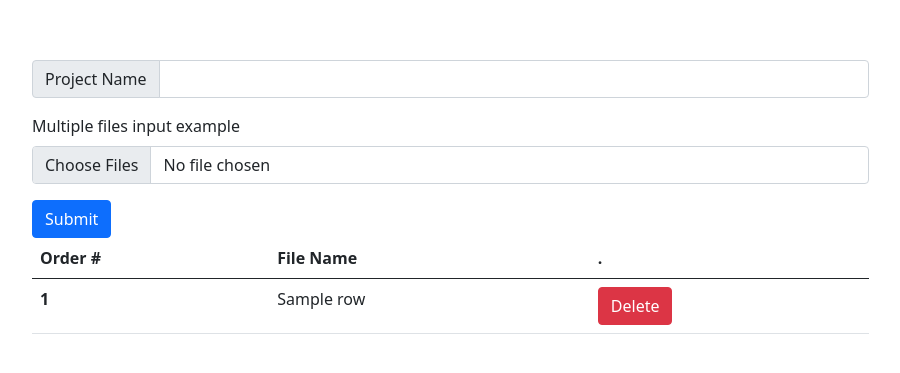
After one commit to pkondacs/DjangoExampleWithEldar, a Django app: template FirstProject/templates/sas_config.html in a window 1280 px wide. The commit adds this page. Shown: the top 373 px of the page, without its empty margins (50-950 px from the left). Run offline with Django 3.2, Linux system fonts and the light colour scheme; the template is opened without the code that fills it: most values are stand-ins (such as "Sample title", 1, 10 or a date in 2020); some libraries are stand-ins or nearby versions.

Commit message:
change template view

```diff
--- a/FirstProject/FirstProject/settings.py
+++ b/FirstProject/FirstProject/settings.py
@@ -116,3 +116,5 @@ USE_TZ = True
 STATIC_URL = '/static/'
 MEDIA_URL = '/files/'
 MEDIA_ROOT = os.path.join(BASE_DIR, 'files')
+STATIC_DIR = os.path.join(BASE_DIR, 'static')
+STATICFILES_DIRS = [STATIC_DIR]
--- a/FirstProject/processconfig/views.py
+++ b/FirstProject/processconfig/views.py
@@ -7,12 +7,13 @@ from . import models
 
 class FileConfigurationView(View):
     def get(self, request, *args, **kwargs):
-        template = loader.get_template("main.html")
+        template = loader.get_template("sas_config.html")
         context = {}
         return HttpResponse(template.render(context, request))
 
     def post(self, request, *args, **kwargs):
         form = forms.FileUploadWithProjectNameForm(request.POST, request.FILES)
+        table = None
         if form.is_valid():
             project_name = models.ProcessFlows.objects.create(
                 project_name=request.POST["project_name"]
@@ -24,4 +25,5 @@ class FileConfigurationView(View):
                     sas_program_name=file
                 )
                 project_name.sas_program.add(new_file)
-        return render(request, "main.html", context={})
+            table = project_name.sas_program.all()
+        return render(request, "sas_config.html", context={"table": table})
--- a/FirstProject/templates/main.html
+++ b/FirstProject/templates/base.html
@@ -1,4 +1,5 @@
 <!DOCTYPE html>
+{% load static %}
 <html lang="en">
 <head>
     <meta charset="UTF-8">
@@ -11,20 +12,12 @@
 <body>
 <div class="container" style="padding-top:60px">
     <div class="col-9">
-        <form action="{% url 'processconfig:index' %}" method="POST" enctype="multipart/form-data">{% csrf_token %}
-            <div class="input-group mb-3">
-                <span class="input-group-text" id="basic-addon1">Project Name</span>
-                <input type="text" class="form-control" name="project_name" id="project_name">
-            </div>
-            <div class="mb-3">
-                <label for="sas_program" class="form-label">Multiple files input example</label>
-                <input class="form-control" type="file" name="sas_program" id="sas_program" multiple>
-            </div>
-            <button type="submit" class="btn btn-primary">Submit</button>
-        </form>
+        {% block content %}
+
+        {% endblock content %}
     </div>
 </div>
-
+<script src="{% static 'js/script.js' %}"></script>
 <script src="https://cdn.jsdelivr.net/npm/@popperjs/core@2.5.4/dist/umd/popper.min.js"
         integrity="sha384-q2kxQ16AaE6UbzuKqyBE9/u/KzioAlnx2maXQHiDX9d4/zp8Ok3f+M7DPm+Ib6IU"
         crossorigin="anonymous"></script>
--- /dev/null
+++ b/FirstProject/templates/sas_config.html
@@ -0,0 +1,34 @@
+{% extends 'base.html' %}
+{% block content %}
+<form action="{% url 'processconfig:index' %}" method="POST" enctype="multipart/form-data">{% csrf_token %}
+        <div class="input-group mb-3">
+            <span class="input-group-text" id="basic-addon1">Project Name</span>
+            <input type="text" class="form-control" name="project_name" id="project_name">
+        </div>
+        <div class="mb-3">
+            <label for="sas_program" class="form-label">Multiple files input example</label>
+            <input class="form-control" type="file" name="sas_program" id="sas_program" multiple>
+        </div>
+        <button type="submit" class="btn btn-primary">Submit</button>
+        {% if table is not None %}
+            <table class="table table-hover">
+              <thead>
+                <tr>
+                  <th scope="col">Order #</th>
+                  <th scope="col">File Name</th>
+                  <th scope="col">.</th>
+                </tr>
+              </thead>
+                <tbody>
+                {% for row in table %}
+                    <tr>
+                      <th scope="row">{{ row.order_number }}</th>
+                      <td>{{ row.sas_program_name }}</td>
+                      <td><a class="btn btn-delete btn-danger">Delete</a></td>
+                    </tr>
+                {% endfor %}
+                </tbody>
+            </table>
+        {% endif %}
+    </form>
+{% endblock content %}
```
Also changed, not shown: FirstProject/db.sqlite3, FirstProject/static/js/script.js (added).
